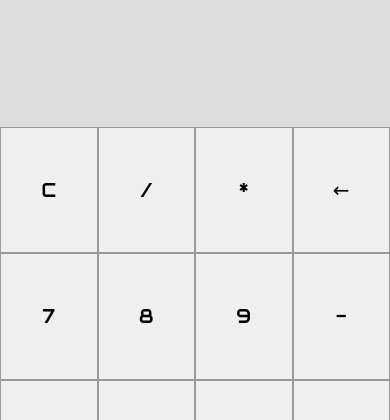
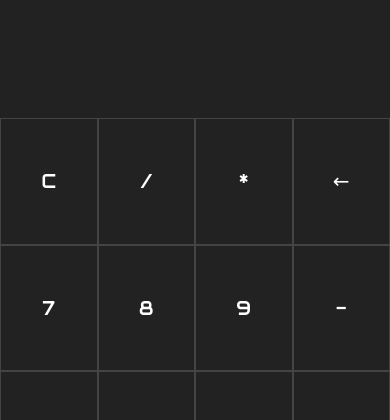
Before and after one commit to akosaf/akosaf.github.io, a PHP site: page /myFirstApp/calculator/index.html in a window 390 px wide. Shown: the top 420 px of the page. Run offline with PHP 8.4, Linux system fonts and the light colour scheme; some web fonts are replaced.

Commit message:
calculator v1.07
iphone bugfix
darkmode

```diff
--- a/myFirstApp/calculator/script.js
+++ b/myFirstApp/calculator/script.js
@@ -67,3 +67,12 @@ $(document).keydown(function(e) {
 $(document).keypress(function(e) {
     else if(e.which == 13) {equals()}
 })*/
+function darkmode() {
+    $('#screen').css('background', '#222')
+    $('#screen').css('color', '#fff')
+    $('button').css('background', '#222')
+    $('button').css('color', '#fff')
+    $('button').css('border-color', '#444')
+}
+
+darkmode()
--- a/myFirstApp/calculator/style.css
+++ b/myFirstApp/calculator/style.css
@@ -69,8 +69,10 @@ span {
     }
     #screen {
         width: 100vw;
-        height: 15vh;
-        font-size: 4vh;
+        height: 14vh;
+        font-size: 5vh;
+    }
+    span {
         font-size: 10vh;
     }
 }
```
